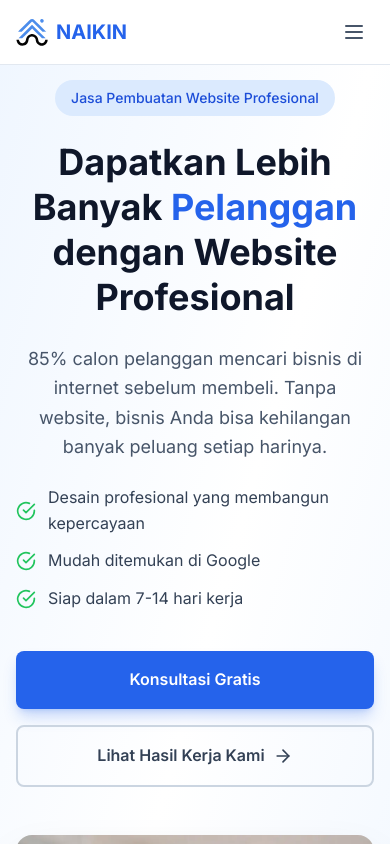
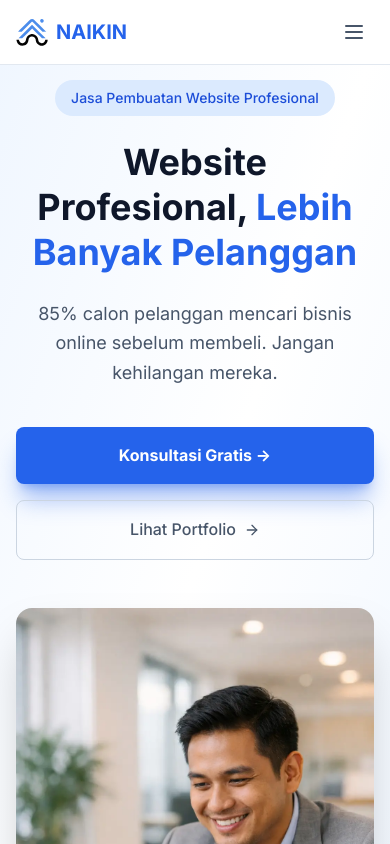
Before and after one commit to RahmatNuges/Portfolio, a React (Vite) app: page / in a window 390 px wide. Shown: the top 844 px of the page. Built offline with nearby package versions, Linux system fonts and the light colour scheme.

Commit message:
Improve mobile UX: responsive copywriting, button differentiation, portfolio overlay

```diff
--- a/src/components/Hero.tsx
+++ b/src/components/Hero.tsx
@@ -1,4 +1,4 @@
-import React from 'react';
+
 import { ArrowRight, CheckCircle } from 'lucide-react';
 
 const Hero = () => {
@@ -21,20 +21,32 @@ const Hero = () => {
               Jasa Pembuatan Website Profesional
             </div>
 
-            {/* Main Headline - Benefit focused */}
-            <h1 className="text-4xl sm:text-5xl lg:text-6xl font-bold text-slate-900 leading-tight">
+            {/* Main Headline - Mobile Version (condensed) */}
+            <h1 className="sm:hidden text-4xl font-bold text-slate-900 leading-tight">
+              Website Profesional,{' '}
+              <span className="text-blue-600">Lebih Banyak Pelanggan</span>
+            </h1>
+
+            {/* Main Headline - Desktop Version (original) */}
+            <h1 className="hidden sm:block text-5xl lg:text-6xl font-bold text-slate-900 leading-tight">
               Dapatkan Lebih Banyak{' '}
               <span className="text-blue-600">Pelanggan</span>{' '}
               dengan Website Profesional
             </h1>
 
-            <p className="text-lg text-slate-600 leading-relaxed max-w-lg mx-auto lg:mx-0">
+            {/* Description - Mobile Version (condensed) */}
+            <p className="sm:hidden text-lg text-slate-600 leading-relaxed">
+              85% calon pelanggan mencari bisnis online sebelum membeli. Jangan kehilangan mereka.
+            </p>
+
+            {/* Description - Desktop Version (original) */}
+            <p className="hidden sm:block text-lg text-slate-600 leading-relaxed max-w-lg mx-auto lg:mx-0">
               85% calon pelanggan mencari bisnis di internet sebelum membeli.
               Tanpa website, bisnis Anda bisa kehilangan banyak peluang setiap harinya.
             </p>
 
-            {/* Trust points */}
-            <div className="space-y-3 text-left">
+            {/* Trust points - hidden on mobile */}
+            <div className="hidden sm:block space-y-3 text-left">
               <div className="flex items-center gap-3">
                 <CheckCircle className="w-5 h-5 text-green-500 flex-shrink-0" />
                 <span className="text-slate-700">Desain profesional yang membangun kepercayaan</span>
@@ -53,17 +65,17 @@ const Hero = () => {
             <div className="flex flex-col sm:flex-row gap-4 justify-center lg:justify-start pt-4">
               <button
                 onClick={() => scrollToSection('contact')}
-                className="px-8 py-4 bg-blue-600 text-white font-semibold rounded-lg hover:bg-blue-700 transition-colors duration-200 shadow-lg shadow-blue-600/25"
+                className="px-10 py-4 bg-blue-600 text-white font-bold rounded-lg hover:bg-blue-700 transition-all duration-200 shadow-xl shadow-blue-600/40 hover:shadow-2xl hover:shadow-blue-600/50 hover:-translate-y-0.5"
               >
-                Konsultasi Gratis
+                Konsultasi Gratis →
               </button>
 
               <button
                 onClick={() => scrollToSection('portfolio')}
-                className="px-8 py-4 border-2 border-slate-300 text-slate-700 font-semibold rounded-lg hover:border-blue-600 hover:text-blue-600 transition-colors duration-200 flex items-center justify-center gap-2"
+                className="px-8 py-4 bg-transparent border border-slate-300 text-slate-600 font-medium rounded-lg hover:border-slate-400 hover:text-slate-700 transition-colors duration-200 flex items-center justify-center gap-2"
               >
-                Lihat Hasil Kerja Kami
-                <ArrowRight className="w-5 h-5" />
+                Lihat Portfolio
+                <ArrowRight className="w-4 h-4" />
               </button>
             </div>
           </div>
--- a/src/components/Portfolio.tsx
+++ b/src/components/Portfolio.tsx
@@ -1,4 +1,4 @@
-import React from 'react';
+
 import { ExternalLink, Globe, Smartphone, Code, ArrowUpRight } from 'lucide-react';
 import { portfolioItems } from './PortfolioList';
 
@@ -69,7 +69,7 @@ const Portfolio = () => {
                 </div>
 
                 {/* Hover Overlay */}
-                <div className="absolute inset-0 bg-slate-900/0 group-hover:bg-slate-900/20 transition-colors duration-300 flex items-center justify-center">
+                <div className="absolute inset-0 bg-gradient-to-t from-black/30 via-transparent to-transparent group-hover:from-black/50 transition-all duration-300 flex items-center justify-center">
                   <div className="opacity-0 group-hover:opacity-100 transition-opacity duration-300">
                     <div className="w-12 h-12 bg-white rounded-full flex items-center justify-center shadow-lg">
                       <ArrowUpRight className="w-5 h-5 text-slate-700" />
@@ -88,9 +88,11 @@ const Portfolio = () => {
                 </p>
 
                 {/* View Link */}
-                <div className="mt-4 flex items-center text-blue-600 text-sm font-medium">
-                  <span>Lihat Website</span>
-                  <ExternalLink className="w-4 h-4 ml-1.5" />
+                <div className="mt-4">
+                  <span className="inline-flex items-center gap-2 px-4 py-2 bg-blue-50 text-blue-600 text-sm font-medium rounded-lg group-hover:bg-blue-100 transition-colors">
+                    Lihat Website
+                    <ExternalLink className="w-4 h-4" />
+                  </span>
                 </div>
               </div>
             </a>
```
